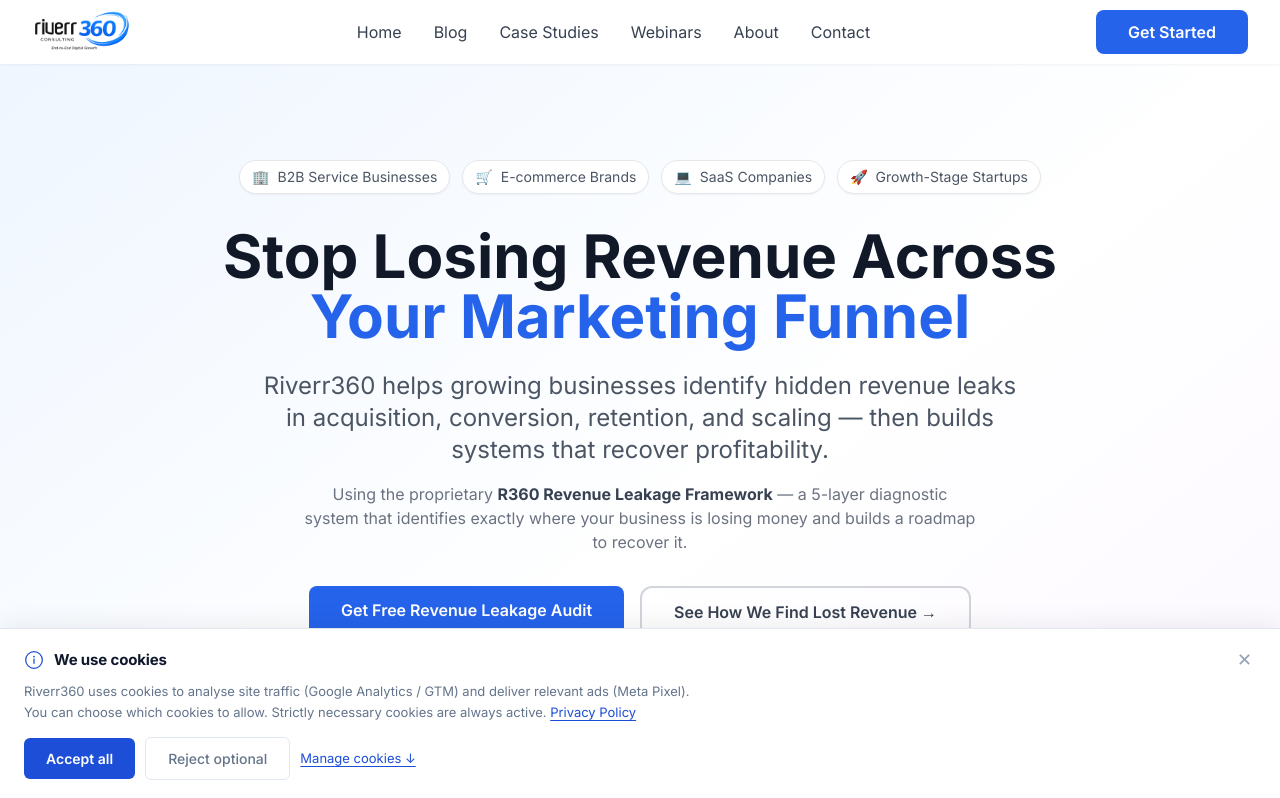
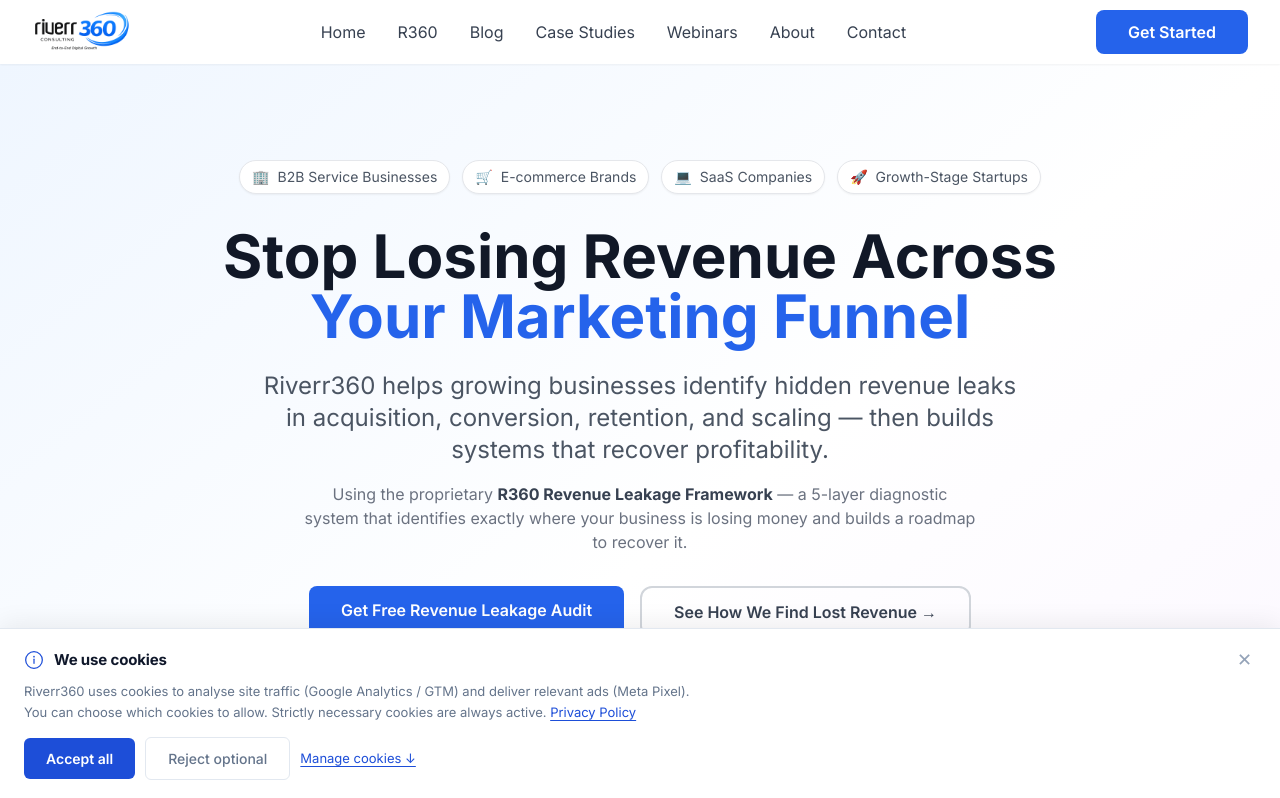
Before and after one commit to riverr360consulting/riverr360, a Next.js app: page / in a window 1280 px wide. Shown: the top 798 px of the page. Built offline with nearby package versions, Linux system fonts and the light colour scheme.

Commit message:
fix: header fixed with updated menu

```diff
--- a/components/Header.tsx
+++ b/components/Header.tsx
@@ -8,13 +8,13 @@
   const [mobileMenuOpen, setMobileMenuOpen] = useState(false);
   const pathname = usePathname();
 
-  if (pathname === '/get-started') return null;
+  if (pathname === '/get-started' || pathname === '/lp') return null;
 
   return (
     <header className="bg-white shadow-sm sticky top-0 z-50">
       <nav className="container-custom">
         <div className="flex justify-between items-center h-16">
-          {/* Logo — explicit width/height prevent layout shift (CLS fix) */}
+          {/* Logo */}
           <Link href="/" className="flex items-center">
             <img
               src="/images/logo.png"
@@ -29,6 +29,9 @@
           <div className="hidden md:flex space-x-8">
             <Link href="/" className="text-gray-700 hover:text-primary-600 transition-colors">
               Home
+            </Link>
+            <Link href="/framework" className="text-gray-700 hover:text-primary-600 transition-colors">
+              R360
             </Link>
             <Link href="/blog" className="text-gray-700 hover:text-primary-600 transition-colors">
               Blog
@@ -47,9 +50,9 @@
             </Link>
           </div>
 
-          {/* CTA Button */}
+          {/* CTA Button → now goes to /book */}
           <div className="hidden md:block">
-            <Link href="/contact" className="btn-primary">
+            <Link href="/book" className="btn-primary">
               Get Started
             </Link>
           </div>
@@ -58,6 +61,7 @@
           <button
             className="md:hidden p-2"
             onClick={() => setMobileMenuOpen(!mobileMenuOpen)}
+            aria-label="Toggle menu"
           >
             <svg className="w-6 h-6" fill="none" stroke="currentColor" viewBox="0 0 24 24">
               {mobileMenuOpen ? (
@@ -73,12 +77,13 @@
         {mobileMenuOpen && (
           <div className="md:hidden py-4 space-y-4">
             <Link href="/" className="block text-gray-700 hover:text-primary-600" onClick={() => setMobileMenuOpen(false)}>Home</Link>
+            <Link href="/framework" className="block text-gray-700 hover:text-primary-600" onClick={() => setMobileMenuOpen(false)}>R360</Link>
             <Link href="/blog" className="block text-gray-700 hover:text-primary-600" onClick={() => setMobileMenuOpen(false)}>Blog</Link>
             <Link href="/case-studies" className="block text-gray-700 hover:text-primary-600" onClick={() => setMobileMenuOpen(false)}>Case Studies</Link>
             <Link href="/webinars" className="block text-gray-700 hover:text-primary-600" onClick={() => setMobileMenuOpen(false)}>Webinars</Link>
             <Link href="/profile" className="block text-gray-700 hover:text-primary-600" onClick={() => setMobileMenuOpen(false)}>About</Link>
             <Link href="/contact" className="block text-gray-700 hover:text-primary-600" onClick={() => setMobileMenuOpen(false)}>Contact</Link>
-            <Link href="/contact" className="block btn-primary text-center" onClick={() => setMobileMenuOpen(false)}>Get Started</Link>
+            <Link href="/book" className="block btn-primary text-center" onClick={() => setMobileMenuOpen(false)}>Get Started</Link>
           </div>
         )}
       </nav>
```
